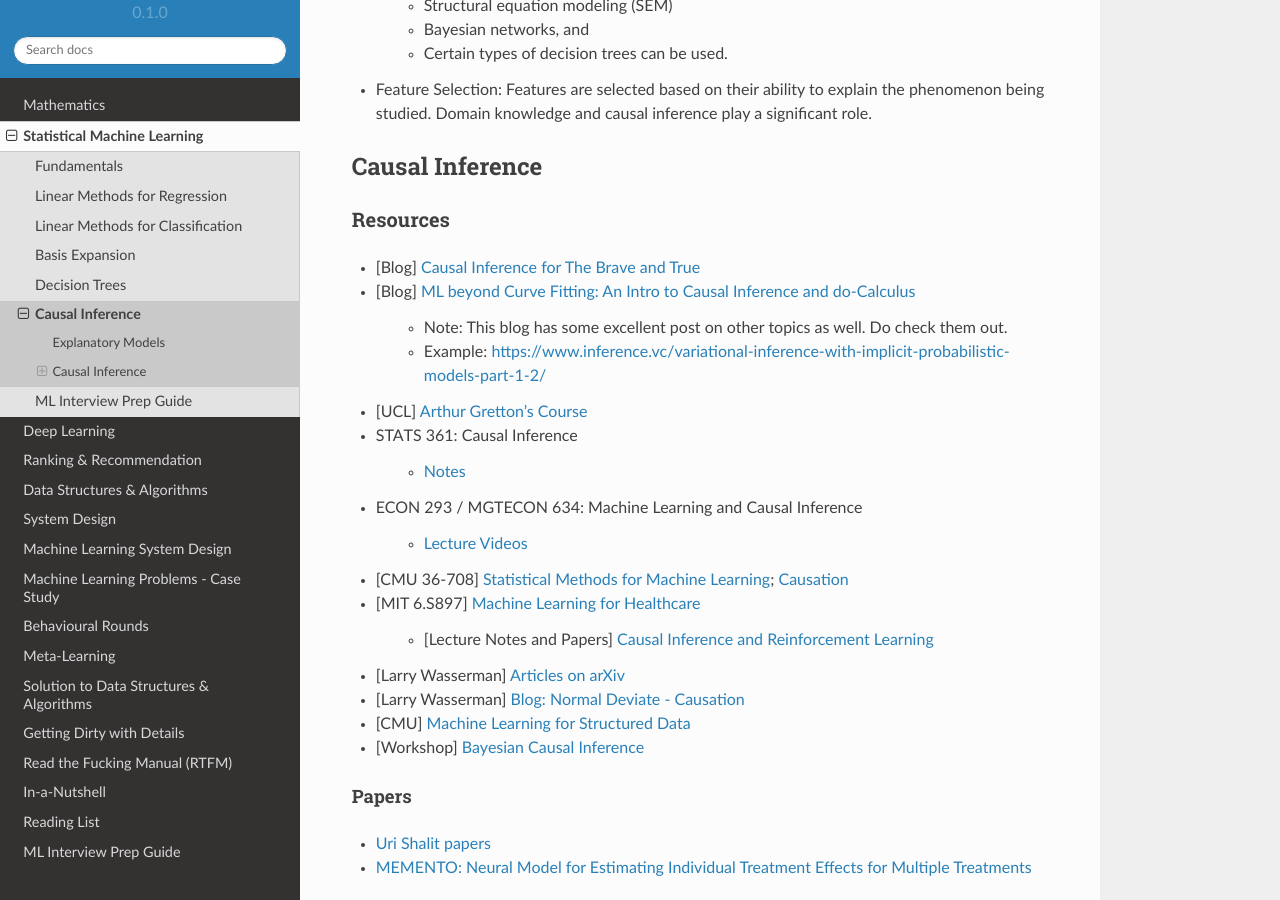
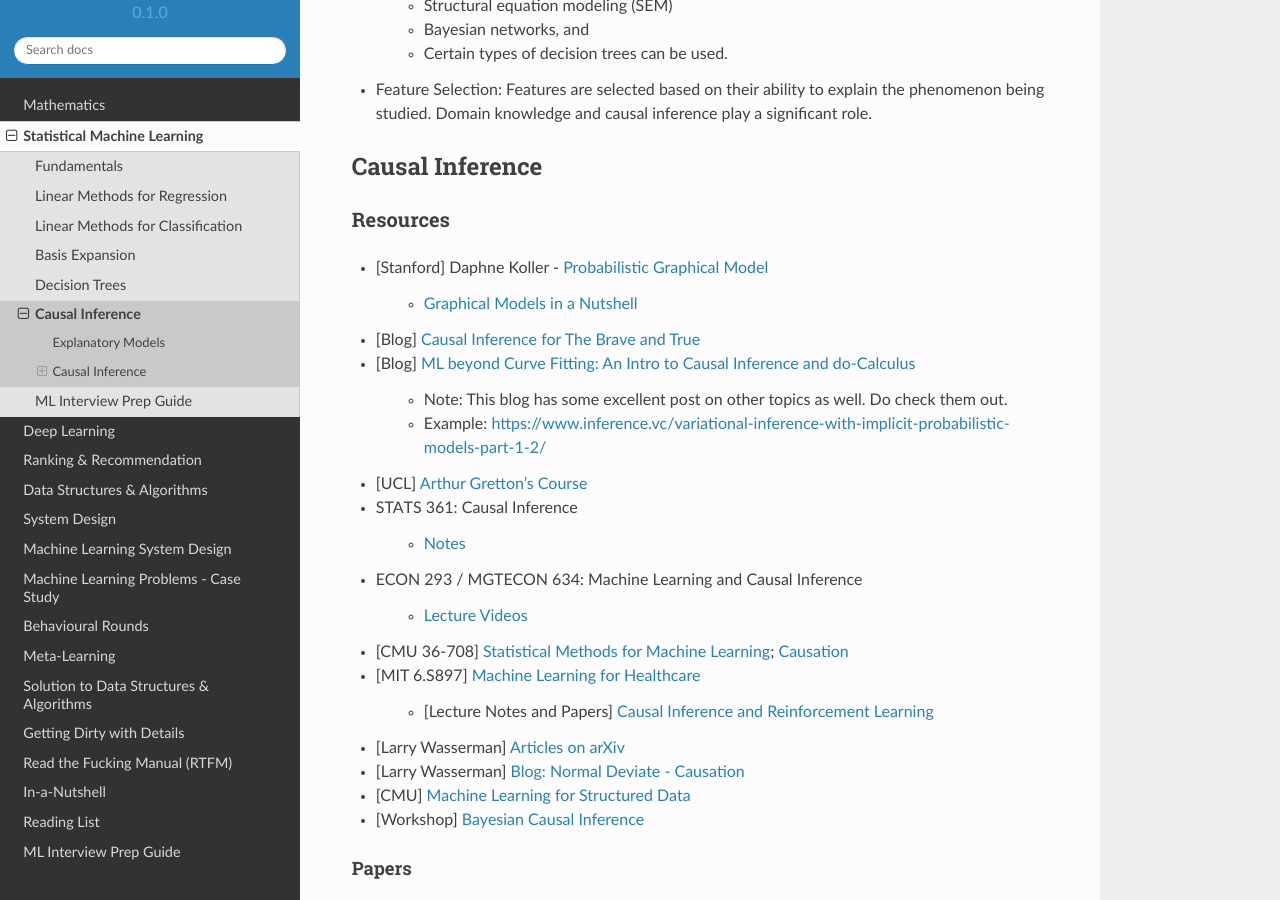
Before and after one commit to uselesstechjunks/leetcode, a Sphinx documentation site: the page built from docs/source/ml/causal.rst, in a window 1280 px wide and 900 px high, scrolled down 474 px. Built offline with Sphinx 7.4.7 and the Read the Docs theme 2.0.0, drawn with Linux system fonts in a browser that asks for light colours.

Commit message:
Update causal.rst (#200)

```diff
--- a/docs/source/ml/causal.rst
+++ b/docs/source/ml/causal.rst
@@ -24,6 +24,9 @@ Causal Inference
 ***********************************************************************************
 Resources
 ===================================================================================
+* [Stanford] Daphne Koller - `Probabilistic Graphical Model <http://openclassroom.stanford.edu/MainFolder/CoursePage.php?course=ProbabilisticGraphicalModels>`_
+
+    * `Graphical Models in a Nutshell <http://robotics.stanford.edu/~koller/Papers/Koller+al:SRL07.pdf>`_
 * [Blog] `Causal Inference for The Brave and True <https://matheusfacure.github.io/python-causality-handbook/landing-page.html>`_
 * [Blog] `ML beyond Curve Fitting: An Intro to Causal Inference and do-Calculus <https://www.inference.vc/untitled/>`_
 
```
